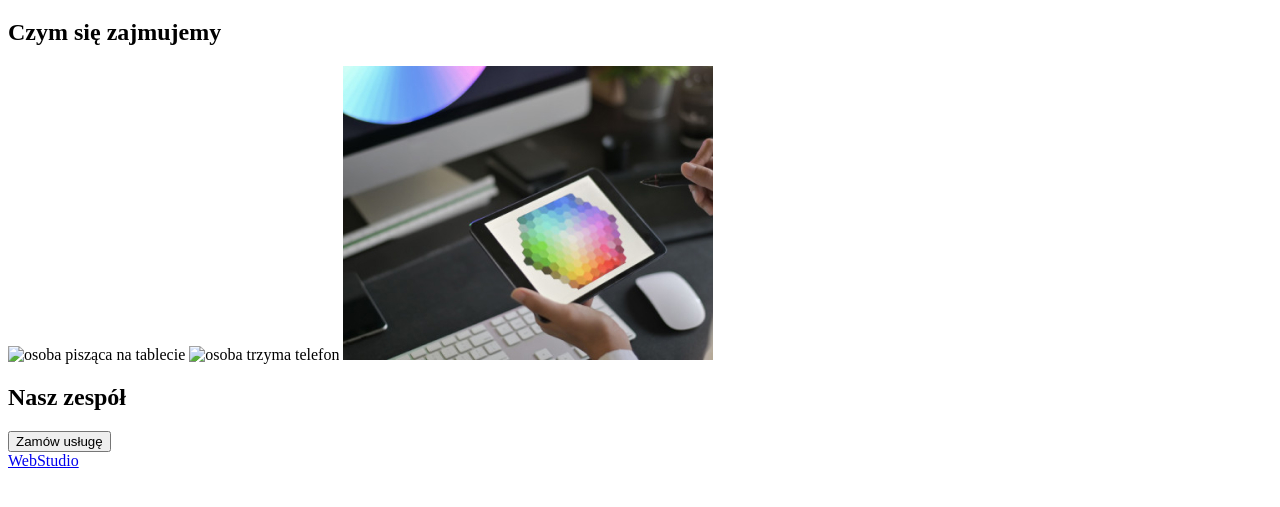
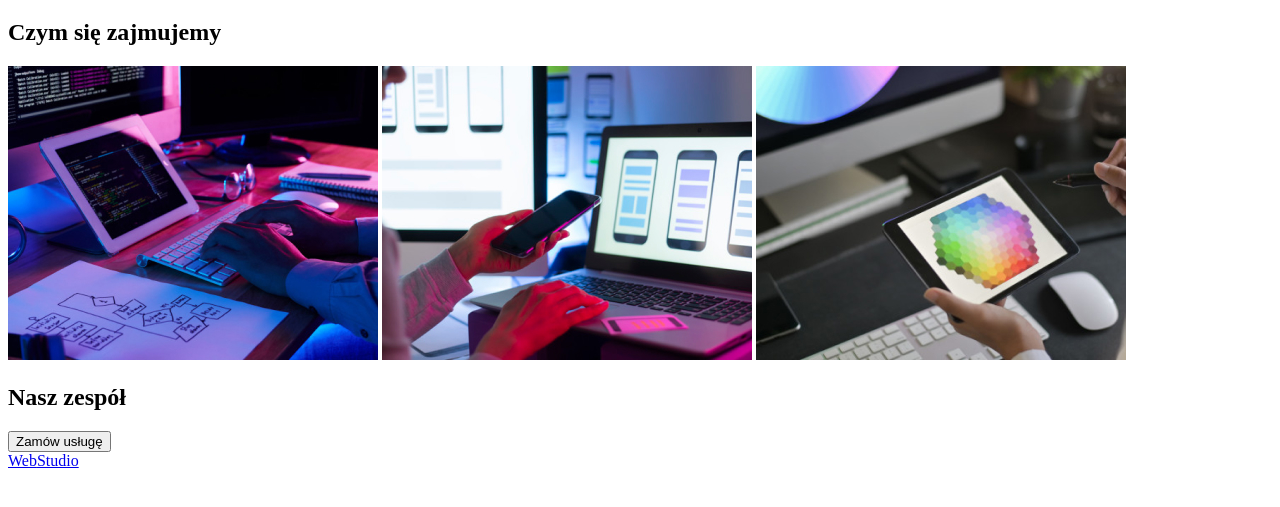
Before and after one commit to Yarshineku/goit-markup-hw-01, a plain HTML site: page index.html in a window 1280 px wide. Shown: the part 191-698 px from the top of the page. Drawn offline with Linux system fonts and the light colour scheme; the site is published under a folder, as on GitHub Pages, so addresses that start at the root find nothing.

Commit message:
first index html init

```diff
--- a/index.html
+++ b/index.html
@@ -24,13 +24,13 @@
       <section>
         <h2>Czym się zajmujemy</h2>
         <img
-          src="/images/img.jpg"
+          src="images/img.jpg"
           alt="osoba pisząca na tablecie"
           width="370"
           height="294"
         />
         <img
-          src="/images/img (1).jpg"
+          src="images/img (1).jpg"
           alt="osoba trzyma telefon"
           width="370"
           height="294"
```
